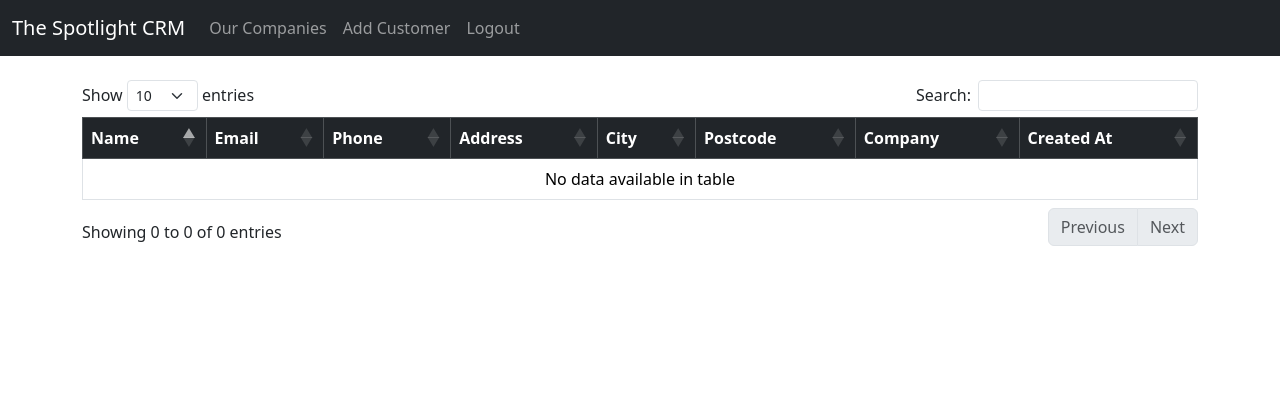
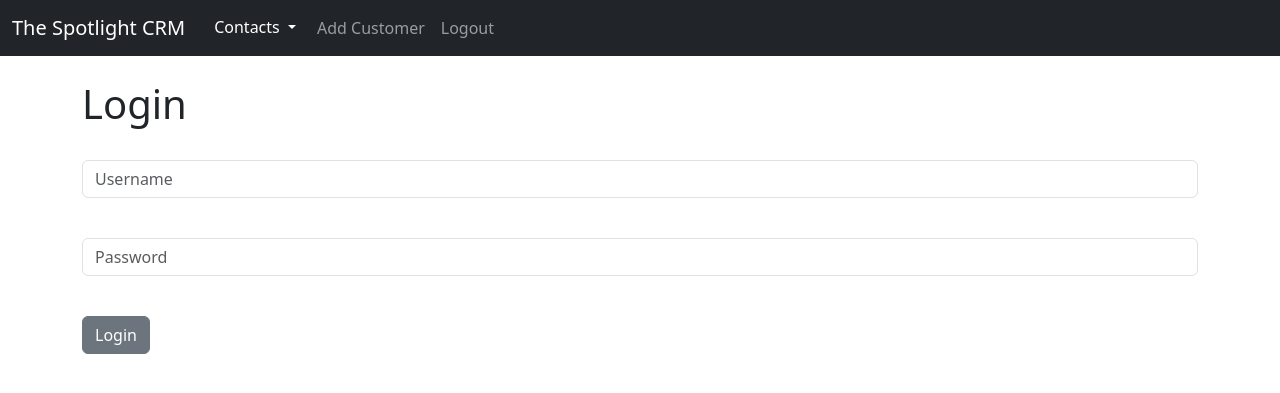
Before and after one commit to CLebby-code/Django-CRM, a Django app: page /home/ in a window 1280 px wide. Shown: the top 393 px of the page. Run offline with Django 4.2, Linux system fonts and the light colour scheme; the visitor is signed in with stand-in values (Sample User, id 1); data that the repository does not hold is empty; some libraries are stand-ins or nearby versions.

Commit message:
dropdown link added to nav bar

```diff
--- a/website/Templates/home.html
+++ b/website/Templates/home.html
@@ -1,50 +1,6 @@
 {% extends 'base.html' %}
 {% block content %}
-<script>
-  $(document).ready(function () {
-      $('.table').DataTable();
-  });
 
-  </script>
-
-  {% if user.is_authenticated %}
-
-<table class="table table-hover table-bordered">
-  <thead class="table-dark">
-    <tr>
-      <th scope="col">Name</th>
-      <th scope="col">Email</th>
-      <th scope="col">Phone</th>
-      <th scope="col">Address</th>
-      <th scope="col">City</th>
-      <th scope="col">Postcode</th>
-      <th scope="col">Company</th>
-      <th scope="col">Created At</th>
-      </tr>
-  </thead>
-  <tbody>
-
-    {% if customers %}
-    {% for customer in customers %}
-            <tr>
-              <td><a href="{% url 'customer_record' customer.id %}"> {{ customer.first_name }} {{ customer.last_name }} </a>
-              <td>{{ customer.email }}</td>
-              <td> {{ customer.phone }}</td>
-              <td> {{ customer.address }}</td>
-              <td> {{ customer.city }}</td>
-              <td> {{ customer.postcode }}</td>
-              <td><a href="{% url 'company_details' customer.company.id  %}">{{ customer.company }}</a>
-              <td> {{ customer.created_at }}</td>
-           </tr>
-     {% endfor %}
-     {% endif %}
-
-</tbody>
-</table>
-
-{% else %}
-
-<div class="col-md-6 offset-md-3">
 
 <h1>Login</h1>
 <br/>
@@ -65,6 +21,6 @@
 </form>
 </div>
 
-{% endif %}
+
 
 {% endblock %}
--- a/website/Templates/navbar.html
+++ b/website/Templates/navbar.html
@@ -10,9 +10,17 @@
 
         {% if user.is_authenticated %}
 
-        <li class="nav-item">
-          <a class="nav-link" href="{% url 'company_list' %}">Our Companies</a>
-        </li>
+
+        <div class="dropdown">
+          <button class="btn btn-dark dropdown-toggle" type="button" id="dropdownMenuButton1" data-bs-toggle="dropdown" aria-expanded="false">
+            Contacts
+          </button>
+          <ul class="dropdown-menu" aria-labelledby="dropdownMenuButton1">
+            <li><a class="dropdown-item" href="{% url 'company_list' %}">Our Companies</a></li>
+            <li><a class="dropdown-item" href="{% url 'customer_list' %}">Our Customers</a></li>
+          </ul>
+        </div>
+
 
         <li class="nav-item">
           <a class="nav-link" href="{% url 'add_customer' %}">Add Customer</a>
--- a/website/urls.py
+++ b/website/urls.py
@@ -9,6 +9,7 @@ urlpatterns = [
     path("logout/", views.logout_user, name="logout"),
     path("register_user/", views.register_user, name="register_user"),
     path("customer_record/<int:pk>", views.customer_record, name="customer_record"),
+    path("customer_list/", views.customer_list, name="customer_list"),
     path("delete_customer/<int:pk>", views.delete_customer, name="delete_customer"),
     path("add_customer/", views.add_customer, name="add_customer"),
     path("add_company/", views.add_company, name="add_company"),
--- a/website/views.py
+++ b/website/views.py
@@ -7,7 +7,6 @@ from .models import Customer, Company
 
 
 def home(request):
-    customers = Customer.objects.all()
     if request.method == "POST":
         username = request.POST["username"]
         password = request.POST["password"]
@@ -25,7 +24,13 @@ def home(request):
             )
             return redirect("home")
     else:
-        return render(request, "home.html", {"customers": customers})
+        return render(request, "home.html")
+
+
+@login_required
+def customer_list(request):
+    customers = Customer.objects.all()
+    return render(request, "customer_list.html", {"customers": customers})
 
 
 def logout_user(request):
```
Also changed, not shown: website/Templates/customer_list.html (added, +44 -0 lines).
